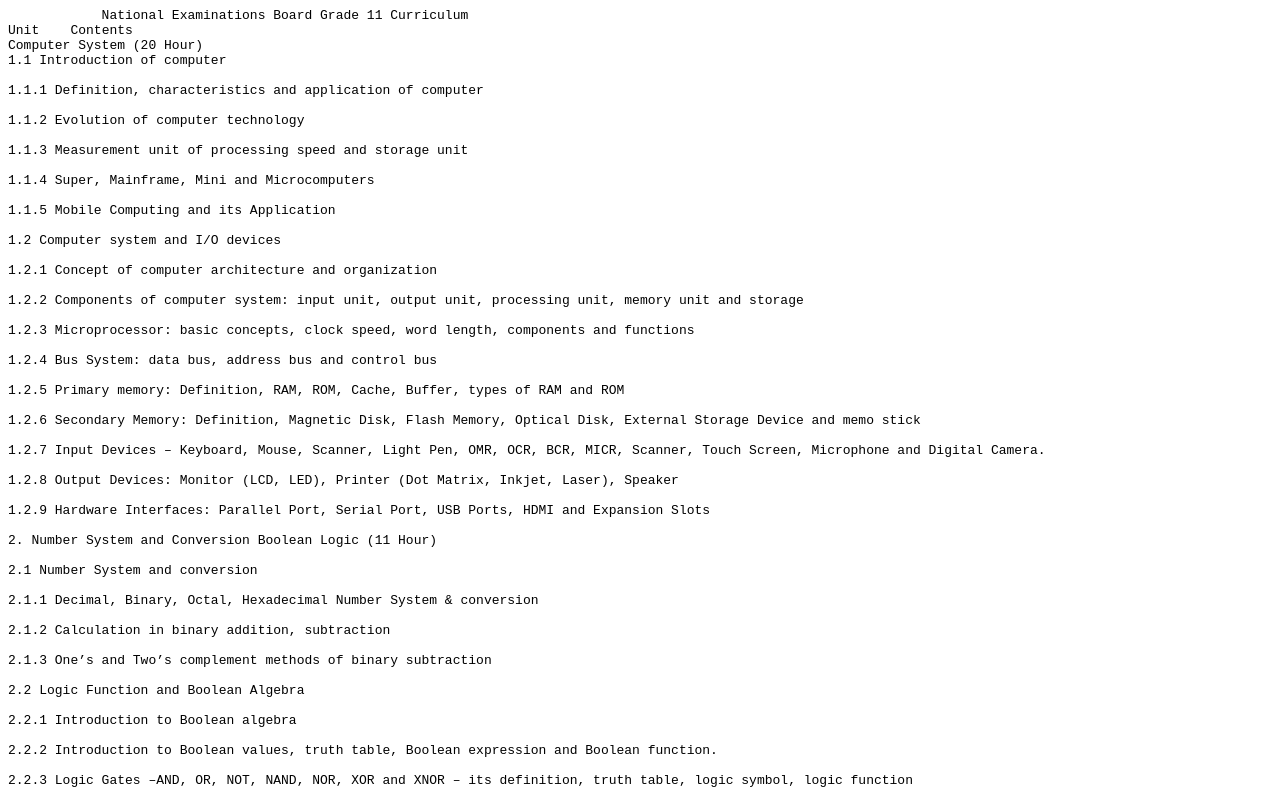
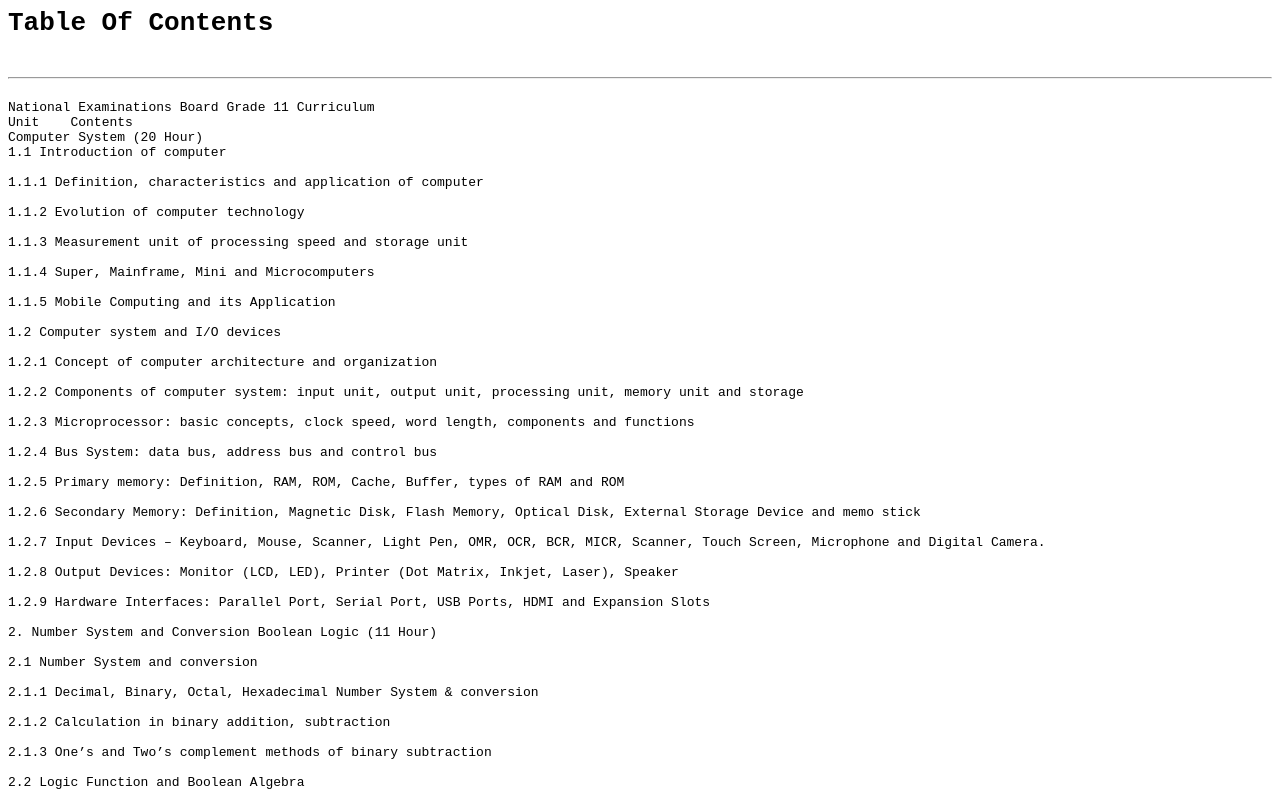
Before and after one commit to 026neb747/project-book, a plain HTML site: page chaper1.html in a window 1280 px wide. Shown: the top 800 px of the page. Drawn offline with Linux system fonts and the light colour scheme.

Commit message:
finalchapter1

```diff
--- a/chaper1.html
+++ b/chaper1.html
@@ -5,7 +5,9 @@
 
     <body>
         <pre>
-            National Examinations Board Grade 11 Curriculum
+<h1>Table Of Contents</h1>
+<hr>
+National Examinations Board Grade 11 Curriculum
 Unit	Contents
 Computer System (20 Hour)
 1.1 Introduction of computer
```
